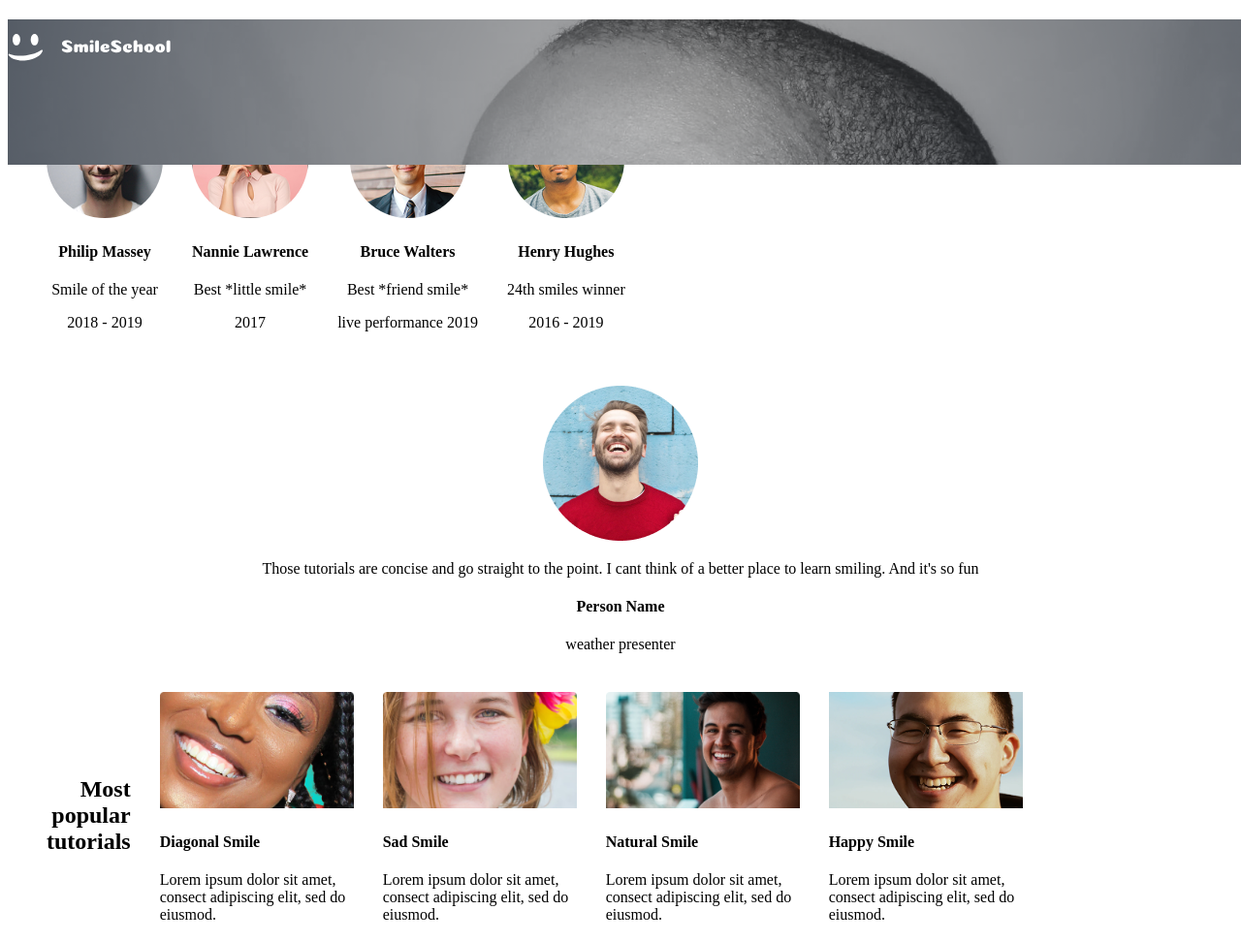
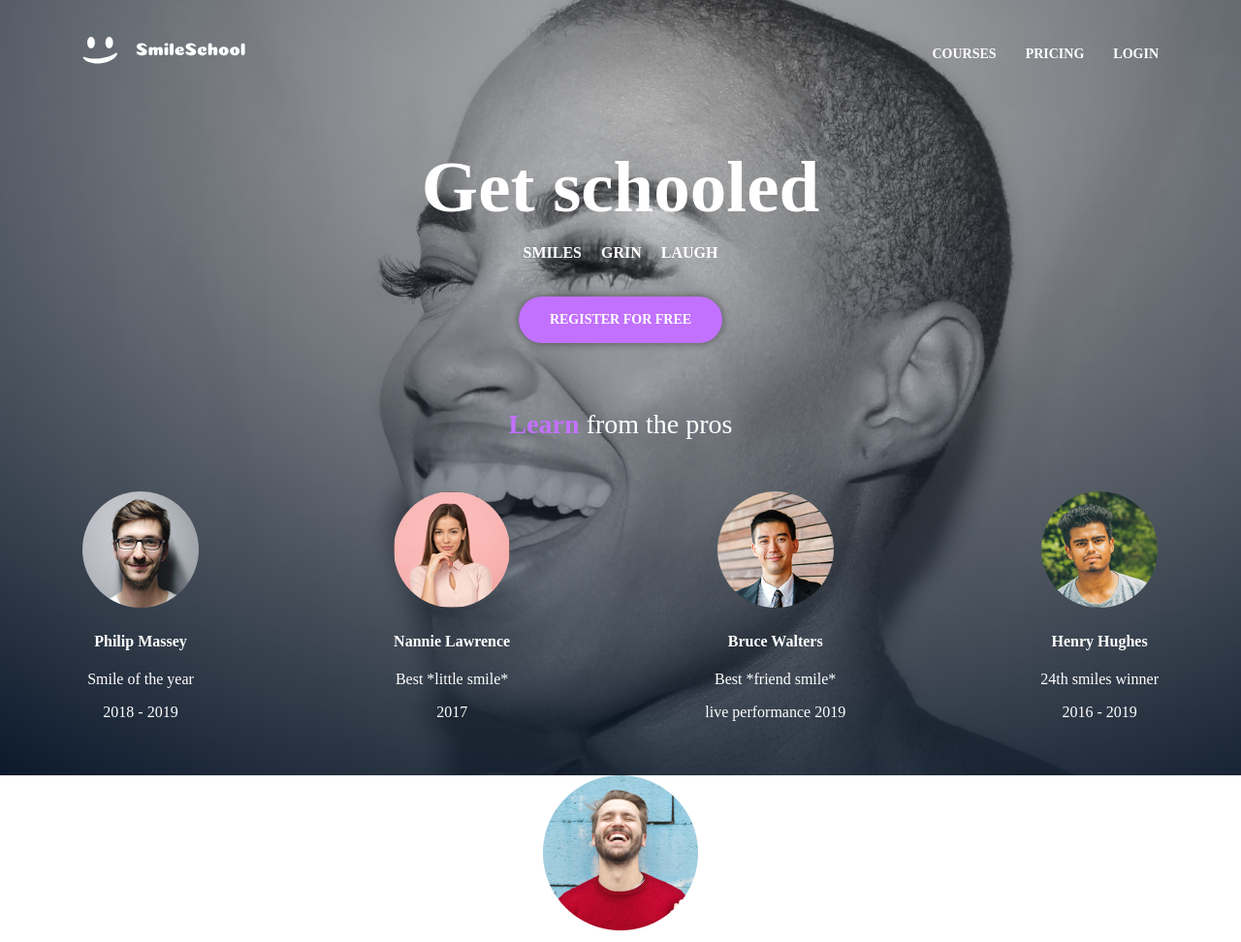
Before and after one commit to MamaPhenyo/Smile-School, a plain HTML site: page index.html in a window 1280 px wide. Shown: the top 972 px of the page at 97% size. Drawn offline with Linux system fonts and the light colour scheme.

Commit message:
First Commit

```diff
--- a/index.html
+++ b/index.html
@@ -1,19 +1,52 @@
 <!DOCTYPE html>
 <html>
+
 <head>
-        <link rel ="stylesheet" href="style.css">
+    <link rel="stylesheet" href="style.css">
     <title>School page</title>
 </head>
+
 <body>
-        <header class="Smile school">
+    <header class="wrapper">
         <div id="logo">
             <img src="images/logo.svg">
         </div>
+
+        <nav>
+            <ul>
+                <li><a href="#">Courses</a></li>
+                <li><a href="#">Pricing</a></li>
+                <li><a href="#">Login</a></li>
+            </ul>
+        </nav>
+
+    </header>
+
+
+    <main>
+        <section class="hero">
+            <div class="wrapper">
+
                 <div class="hero-text">
-                <h2>Get schooled</h2>
-                <p>Learn from the pros</p>
+                    <h1>Get schooled</h1>
+
+                    <div class="tags">
+                        <p>Smiles</p>
+                        <p>Grin</p>
+                        <p>Laugh</p>
                     </div>
+
+                    <a href="#" class="button">
+                        register for free
+                    </a>
+
+                </div>
+
                 <div class="instructors">
+
+                    <h2><span>Learn</span> from the pros</h2>
+
+                    <div class="instructors-flex">
                         <div class="instructor">
                             <img src="images/image-1.png" alt="">
                             <h4>Philip Massey</h4>
@@ -39,7 +72,15 @@
                             <p>2016 - 2019</p>
                         </div>
                     </div>
-        </header>
+                </div>
+            </div>
+        </section>
+
+    </main>
+
+    <footer>
+
+    </footer>
 
     <div class="qoute">
         <img src="images/image-6.png">
@@ -57,7 +98,8 @@
             <p>Lorem ipsum dolor sit amet, consect
                 adipiscing elit, sed do eiusmod.
             </p>
-            </div> <div class="tutorial">
+        </div>
+        <div class="tutorial">
             <img src="images/video-image-2.png">
             <h4>Sad Smile</h4>
             <p>Lorem ipsum dolor sit amet, consect
@@ -163,4 +205,5 @@
         </div>
     </div>
 </body>
+
 </html>
--- a/style.css
+++ b/style.css
@@ -1,81 +1,186 @@
-#logo{
-    position: fixed;
-    top: 0px;
-    width: 100%;
-    height: 150px;
-    margin-top: 20px;
-    background-image: url('images/background.png');
-    text-align: start;
+* {
+    box-sizing: border-box;
 }
 
-#logo img{
-    margin: auto;
-    height: 20%;
-    padding-top: 15px;
+body {
+    margin: 0;
 }
 
-.hero-text h2{
-    font-size: 16px;
+.wrapper {
+    max-width: 1170px;
+    padding-inline: 30px;
+    width: 100%;
+    margin-inline: auto;
+}
+
+.button {
+    background-color: #C271FF;
+    color: white;
+    font-size: 14px;
+    text-transform: uppercase;
+    text-decoration: none;
+    padding: 16px 32px;
+    border-radius: 100px;
+    font-weight: 600;
+
+    display: block;
+    width: fit-content;
+    margin-inline: auto;
+    box-shadow: 0 0 8px rgba(0, 0, 0, 0.464);
+    transition: background-color .5s ease-in-out;
+}
+
+.button:hover {
+    background-color: #c783fb;
+}
+
+h2 {
+    font-size: 28px;
+    font-weight: 300;
+}
+
+h2 span {
+    color: #C271FF;
+    font-weight: 600;
+}
+
+/* header styling */
+header {
+    /* background-color: #071629; */
+    display: flex;
+    align-items: center;
+    justify-content: space-between;
+    padding-top: 30px;
+    padding-bottom: 30px;
+    position: absolute;
+    width: 100%;
+    left: 0;
+    right: 0;
+}
+
+header a {
+    color: white;
+    text-decoration: none;
+    text-transform: uppercase;
+    font-size: 14px;
+    font-weight: 700;
+}
+
+header ul {
+    display: flex;
+    align-items: center;
+    gap: 30px;
+    list-style-type: none;
+    padding: 0;
+}
+
+/* hero styles */
+.hero {
+    background-image: url(/images/background.png);
+    min-height: 100vh;
+    display: flex;
+    align-items: center;
+    justify-content: center;
     color: white;
 }
 
-.instructors{
+.hero .wrapper {
+    height: 100vh;
     display: flex;
-    flex-direction: row ;
+    flex-direction: column;
+    /* align-items: center; */
+    justify-content: space-between;
+    padding-top: 150px;
+    padding-bottom: 40px;
+}
+
+.hero-text {
+    text-align: center;
+}
+
+.hero-text h1 {
+    font-size: 75px;
+    font-weight: 700;
+    margin: 0;
+}
+
+.hero-text .tags {
+    display: flex;
+    gap: 20px;
+    justify-content: center;
+}
+
+.hero-text .tags p {
+    text-transform: uppercase;
+    font-weight: 600;
+}
+
+.hero-text .button {
+    margin-top: 20px;
+}
+
+.instructors {
+    display: flex;
+    flex-direction: column;
     align-items: center;
     gap: 30px;
-    margin: 40px;
-    max-width: 600px;
 }
 
-.instructor{
+.instructors-flex {
+    width: 100%;
+    display: flex;
+    align-items: center;
+    justify-content: space-between;
+}
+
+.instructor {
     text-align: center;
     font-size: 16px;
 }
 
-.instructor img{
+.instructor img {
     width: 120px;
     height: 20%;
     border-radius: 50%;
     object-fit: cover;
 }
 
-.qoute{
+.qoute {
     text-align: center;
     font-size: 16px;
 }
 
-.tutorials{
+.tutorials {
     display: flex;
-    flex-direction: row ;
+    flex-direction: row;
     align-items: center;
     gap: 30px;
     margin: 40px;
     max-width: 100px;
 }
 
-.tutorials h2{
+.tutorials h2 {
     text-align: right;
 
 }
 
-.tutorial img{
+.tutorial img {
     width: 200px;
     height: 120px;
     object-fit: cover;
     align-items: center;
 }
 
-.membership{
+.membership {
     display: flex;
-    flex-direction: row ;
+    flex-direction: row;
     align-items: center;
     gap: 30px;
     margin: 40px;
     max-width: 100px;
 }
 
-.member img{
+.member img {
     margin: auto;
     width: 80px;
     height: 20%;
```
Lines whose indentation alone changed are shown as unchanged.
